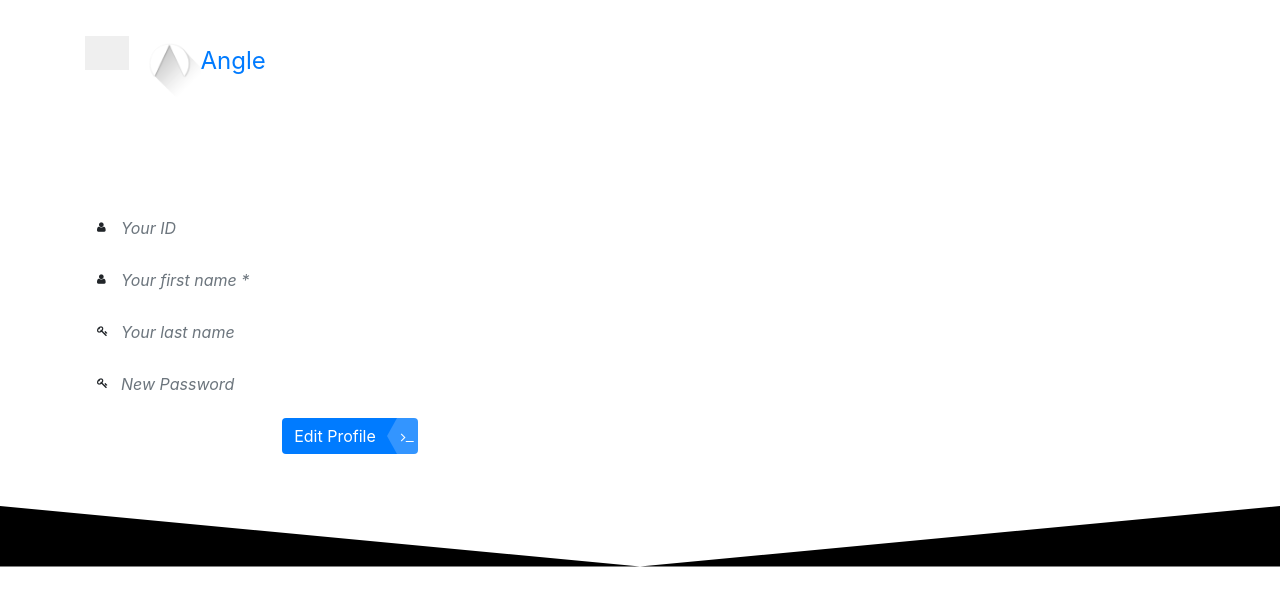
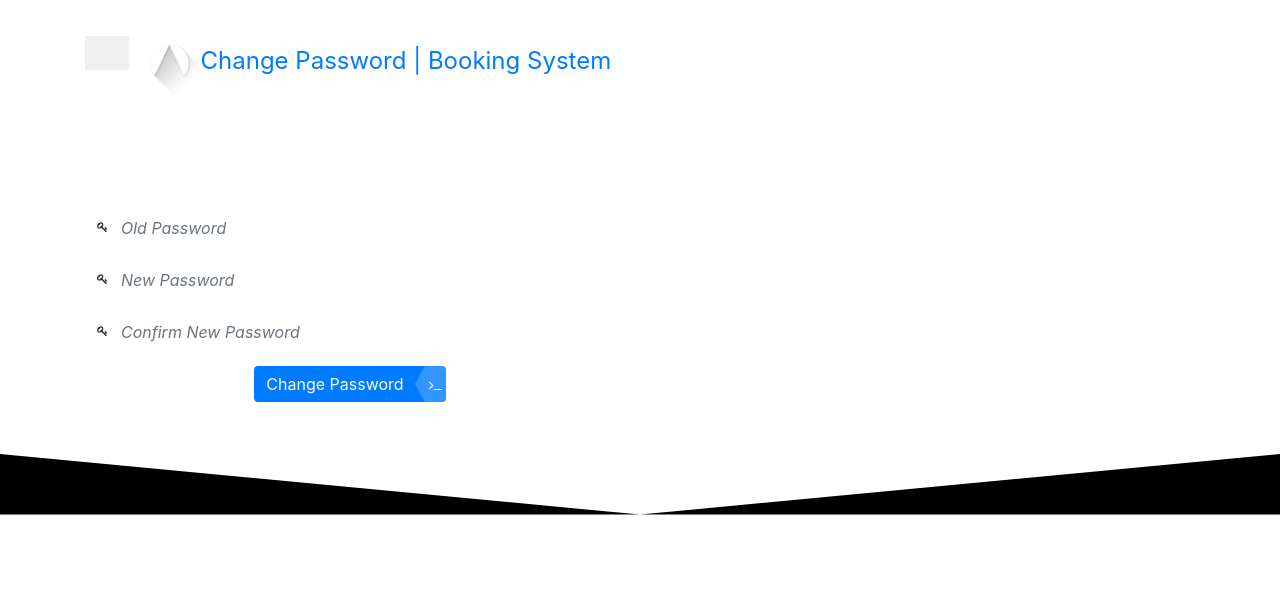
Before and after one commit to ayuthmang/cs251_booksys, a PHP site: page /profile.php in a window 1280 px wide. Shown: the top 606 px of the page. Run offline with PHP 8.4, Linux system fonts and the light colour scheme; the visitor is signed in with stand-in values (Sample User, id 1); some libraries are stand-ins or nearby versions.

Commit message:
Working with change password

```diff
--- a/profile.php
+++ b/profile.php
@@ -14,7 +14,7 @@ if (empty($_SESSION['fname'])) {
     <meta charset="UTF-8">
     <meta http-equiv="X-UA-Compatible" content="IE=edge">
     <meta name="viewport" content="width=device-width, initial-scale=1">
-    <title>Homepage | Angle HTML</title>
+    <title>Change Password | Angle HTML</title>
     <link rel="icon" type="image/x-icon" href="assets/images/favicons/favicon.ico" />
     <link rel="icon" type="image/png" href="assets/images/favicons/favicon.png" />
     <!-- For iPhone 4 Retina display: -->
@@ -51,7 +51,7 @@ if (empty($_SESSION['fname'])) {
                 <span class="icon-bar"></span>
             </button>
             <a href="index.php" class="navbar-brand">
-                <img src="assets/images/logo.png" alt="One of the best themes ever">Angle
+                <img src="assets/images/logo.png" alt="One of the best themes ever">Change Password | Booking System
             </a>
         </div>
         <nav class="collapse navbar-collapse main-navbar" role="navigation">
@@ -105,46 +105,35 @@ if (empty($_SESSION['fname'])) {
         </nav>
     </div>
 </header>
+
 <div id="content" role="main">
     <section class="section swatch-black-yellow">
         <div class="container" align="center">
             <form action="profile-edit.php" method="post">
-<!--                UserID &nbsp-->
-<!--                <input type="text" name="cid" value=--><?php //echo htmlspecialchars($_SESSION['C_ID']); ?><!-- disabled>-->
-<!--                <br> <br>-->
-<!--                User Password-->
-<!--                <input type="text" name="cpass" value="">-->
-<!--                <br> <br>-->
-
                 <div class="row text-center">
                     <div class="col-md-6 col-md-offset-3">
                         <form class="contact-form" id="contactForm">
 
+                            <!--name used for post , get-->
                             <div class="form-group form-icon-group">
-                                <input name="id" class="form-control" id="id" required="" type="text" placeholder="Your ID">
-                                <i class="fa fa-user"></i>
-                            </div>
-
-                            <div class="form-group form-icon-group">
-                                <input name="fname" class="form-control" id="fname" required="" type="text" placeholder="Your first name *">
-                                <i class="fa fa-user"></i>
-                            </div>
-
-
-                            <div class="form-group form-icon-group">
-                                <input name="lname" class="form-control" id="lname" required="" type="text" placeholder="Your last name">
+                                <input name="oldPass" class="form-control" required="" type="password" placeholder="Old Password">
                                 <i class="fa fa-key"></i>
                             </div>
 
                             <div class="form-group form-icon-group">
-                                <input name="pass" class="form-control" id="pass" required="" type="password" placeholder="New Password">
+                                <input name="newPass" id="newPass" class="form-control" required="" type="password" placeholder="New Password">
+                                <i class="fa fa-key"></i>
+                            </div>
+
+                            <div class="form-group form-icon-group">
+                                <input name="newPassConfirm" id="confirmNewPass" class="form-control" required="" type="password" placeholder="Confirm New Password">
                                 <i class="fa fa-key"></i>
                             </div>
 
 
                             <div class="form-group text-center">
-                                <button class="btn btn-primary btn-icon btn-icon-right type="submit">
-                                Edit Profile
+                                <button class="btn btn-primary btn-icon btn-icon-right type="Submit">
+                                Change Password
                                 <div class="hex-alt">
                                     <i class="fa fa-terminal"></i>
                                 </div>
@@ -175,6 +164,7 @@ if (empty($_SESSION['fname'])) {
 </div>
 <a class="go-top hex-alt" href="javascript:void(0)">
     <i class="fa fa-angle-up"></i>
+
 </a>
 <script src="assets/js/packages.min.js"></script>
 <script src="assets/js/theme.min.js"></script>
```
Also changed, not shown: profile-edit.php (+39 -27 lines).
